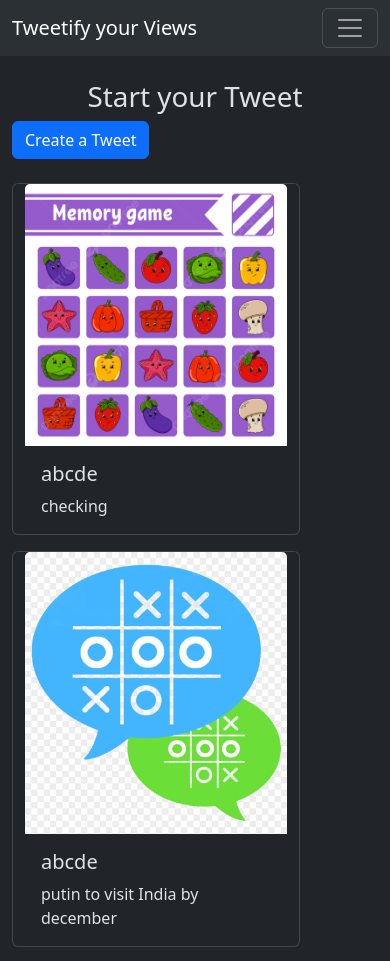
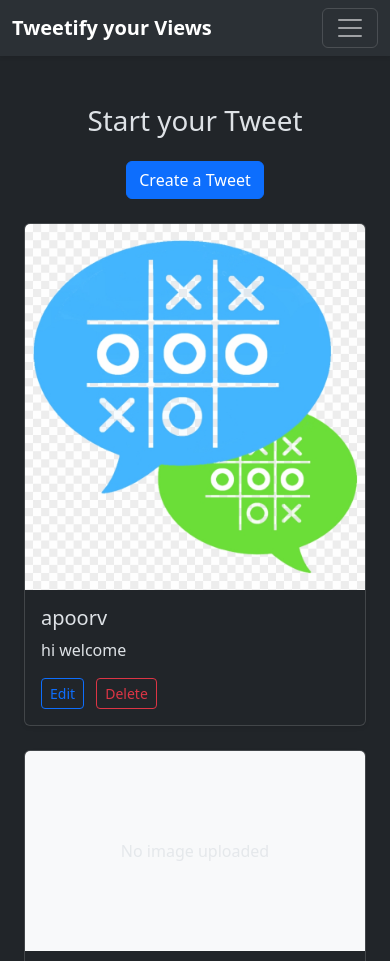
Before and after one commit to apoorvdwivedi25/tweeter, a Django app: page /tweetify/ in a window 390 px wide. Shown: the top 961 px of the page. Run offline with Django 5.2, Linux system fonts and the light colour scheme; a user stored in the database is signed in; data comes from the database, SQL or seed files in the repository.

Commit message:
Add tweet search with highlight filter, navbar username, and UI improvements

```diff
--- a/templates/layout.html
+++ b/templates/layout.html
@@ -5,31 +5,27 @@
   <meta charset="UTF-8" />
   <meta name="viewport" content="width=device-width, initial-scale=1.0" />
   <link href="https://cdn.jsdelivr.net/npm/bootstrap@5.3.8/dist/css/bootstrap.min.css" rel="stylesheet" integrity="sha384-sRIl4kxILFvY47J16cr9ZwB07vP4J8+LH7qKQnuqkuIAvNWLzeN8tE5YBujZqJLB" crossorigin="anonymous">
-  <title>
-    {% block title %}
-    Tweeter with Django
-    {% endblock %}
-  </title>
+  <title>{% block title %}Tweeter with Django{% endblock %}</title>
 </head>
 <body>
-    <nav class="navbar navbar-expand-lg bg-body-tertiary">
+
+  <!-- Navbar -->
+  <nav class="navbar navbar-expand-lg bg-body-tertiary sticky-top shadow-sm">
     <div class="container-fluid">
-          <a class="navbar-brand" href="#">Tweetify your Views</a>
-          <button class="navbar-toggler" type="button" data-bs-toggle="collapse" data-bs-target="#navbarSupportedContent" aria-controls="navbarSupportedContent" aria-expanded="false" aria-label="Toggle navigation">
+      <a class="navbar-brand fw-bold" href="{% url 'tweet_list' %}">Tweetify your Views</a>
+      <button class="navbar-toggler" type="button" data-bs-toggle="collapse" data-bs-target="#navbarSupportedContent"
+        aria-controls="navbarSupportedContent" aria-expanded="false" aria-label="Toggle navigation">
         <span class="navbar-toggler-icon"></span>
       </button>
+
       <div class="collapse navbar-collapse" id="navbarSupportedContent">
         <ul class="navbar-nav me-auto mb-2 mb-lg-0">
           <li class="nav-item">
-                <a class="nav-link active" aria-current="page" href="#">Home</a>
+            <a class="nav-link {% if request.path == '/' %}active{% endif %}" href="{% url 'tweet_list' %}">Home</a>
           </li>
           <li class="nav-item">
-                <a class="nav-link" href="#">Link</a>
+            <a class="nav-link" href="#">Explore</a>
           </li>
-              <li class="nav-item dropdown">
-                <a class="nav-link dropdown-toggle" href="#" role="button" data-bs-toggle="dropdown" aria-expanded="false">
-                  Dropdown
-                </a>
             <ul class="dropdown-menu">
               <li><a class="dropdown-item" href="#">Action</a></li>
               <li><a class="dropdown-item" href="#">Another action</a></li>
@@ -37,30 +33,48 @@
               <li><a class="dropdown-item" href="#">Something else here</a></li>
             </ul>
           </li>
-              <li class="nav-item">
-                <a class="nav-link disabled" aria-disabled="true">Disabled</a>
-              </li>
         </ul>
-            <form class="d-flex" role="search">
-              <input class="form-control me-2" type="search" placeholder="Search" aria-label="Search"/>
-              <button class="btn btn-outline-success" type="submit">Search</button>
+
+        <form class="d-flex me-2" role="search" method="get" action="{% url 'tweet_list' %}">
+          <input class="form-control me-2" type="search" name="q" value="{{ request.GET.q }}" placeholder="Search tweets or users..." aria-label="Search">
+          <button class="btn btn-outline-success me-2" type="submit">Search</button>
+          {% if request.GET.q %}
+            <a href="{% url 'tweet_list' %}" class="btn btn-outline-secondary">Clear</a>
+          {% endif %}
         </form>
-            <a href="{%url 'tweet_list'%}" class = "btn btn-primary mx-2">Tweetify Home</a>
-            {%if user.is_authenticated%}
-            <form method = "post" action = "{% url 'logout'%}">
-              {%csrf_token%}
-              <button class="btn btn-danger" type= "submit">Logout</button>
+
+
+        {% if user.is_authenticated %}
+        <span class="navbar-text me-3 text-light">
+          Welcome, <strong>{{ user.username }}</strong>
+        </span>
+        <form method="post" action="{% url 'logout' %}">
+        {% csrf_token %}
+        <button class="btn btn-danger me-2" type="submit">Logout</button>
         </form>
-            {%else%}
-            <a href="{%url 'register'%}" class = "btn btn-primary mx-2">Register</a>
-            <a href="{%url 'login'%}" class = "btn btn-success mx-2">Login</a>
-            {%endif%}
+        {% else %}
+        <a href="{% url 'register' %}" class="btn btn-primary me-2">Register</a>
+        <a href="{% url 'login' %}" class="btn btn-success me-2">Login</a>
+        {% endif %}
+
       </div>
     </div>
   </nav>
-    <div class = "container">
+
+  <!-- Main Content -->
+  <main class="container py-4">
     {% block content %}
     {% endblock %}
+  </main>
+
+  <!-- Footer -->
+  <footer class="bg-dark text-light text-center py-3 mt-auto">
+    <div class="container">
+      <small>&copy; {{ now|date:"Y" }} Tweetify. All rights reserved.</small>
     </div>
+  </footer>
+
+  <!-- Bootstrap JS -->
+  <script src="https://cdn.jsdelivr.net/npm/bootstrap@5.3.8/dist/js/bootstrap.bundle.min.js" integrity="sha384-ENjdO4Dr2bkBIFxQpeoYz1D6sV1p6nU6YkD1z5zZl5q1z5zZl5q1z5zZl5q1z5zZl" crossorigin="anonymous"></script>
 </body>
 </html>
--- a/tweeter/urls.py
+++ b/tweeter/urls.py
@@ -22,6 +22,7 @@ from django.contrib.auth.urls import views as auth_views
 
 urlpatterns = [
     path('admin/', admin.site.urls),
+    path('', include('tweetify.urls')),
     path('tweet/', include('tweetify.urls')),
     path('tweetify/', include('tweetify.urls')),
     path('accounts/', include('django.contrib.auth.urls')),
--- a/tweetify/templates/tweet_list.html
+++ b/tweetify/templates/tweet_list.html
@@ -1,28 +1,45 @@
 {% extends "layout.html" %}
+{% load highlight %}
+
 {% block title %}
 Tweet with Django
 {% endblock %}
 
 {% block content %}
-<h1 class="text-center mt-4">Start your Tweet</h1>
-<a class="btn btn-primary mb-4" href="{% url 'tweet_create' %}">Create a Tweet</a>
-<div class="container row gap-3">
+<div class="container mt-4">
+  <h1 class="text-center mb-4">Start your Tweet</h1>
+  <div class="text-center mb-4">
+    <a class="btn btn-primary" href="{% url 'tweet_create' %}">Create a Tweet</a>
+  </div>
+
+  {% if query %}
+    <p class="text-muted text-center">Showing results for: <strong>{{ query }}</strong></p>
+  {% endif %}
+
+  <div class="row row-cols-1 row-cols-md-2 row-cols-lg-3 g-4">
     {% for tweet in tweets %}
-    <div class="card" style="width: 18rem;">
+    <div class="col">
+      <div class="card h-100 shadow-sm">
         {% if tweet.photo %}
-            <img src="{{ tweet.photo.url }}" class="card-img-top" alt="Tweet Image">
+          <img src="{{ tweet.photo.url }}" class="card-img-top" alt="Tweet image by {{ tweet.user.username }}">
         {% else %}
-            <p class="text-muted text-center">No image uploaded</p>
+          <div class="card-img-top d-flex align-items-center justify-content-center bg-light" style="height: 200px;">
+            <span class="text-muted">No image uploaded</span>
+          </div>
         {% endif %}
-        <div class="card-body">
-            <h5 class="card-title">{{ tweet.user.username }}</h5>
-            <p class="card-text">{{ tweet.text }}</p>
-            {% if tweet.user == user %}
-            <a href="{% url 'tweet_edit' tweet.id %}" class="btn btn-primary">Edit</a>
-            <a href="{% url 'tweet_delete' tweet.id %}" class="btn btn-danger">Delete</a>
-            {% endif %}
+        <div class="card-body d-flex flex-column">
+          <h5 class="card-title">{{ tweet.user.username|highlight:query|safe }}</h5>
+          <p class="card-text">{{ tweet.text|highlight:query|safe }}</p>
+          {% if tweet.user == user %}
+          <div class="mt-auto">
+            <a href="{% url 'tweet_edit' tweet.id %}" class="btn btn-sm btn-outline-primary me-2">Edit</a>
+            <a href="{% url 'tweet_delete' tweet.id %}" class="btn btn-sm btn-outline-danger">Delete</a>
+          </div>
+          {% endif %}
         </div>
+      </div>
     </div>
     {% endfor %}
+  </div>
 </div>
 {% endblock %}
--- /dev/null
+++ b/tweetify/templatetags/highlight.py
@@ -0,0 +1,12 @@
+# tweetify/templatetags/highlight.py
+from django import template
+import re
+
+register = template.Library()
+
+@register.filter
+def highlight(text, query):
+    if not query:
+        return text
+    pattern = re.compile(re.escape(query), re.IGNORECASE)
+    return pattern.sub(lambda m: f'<mark>{m.group(0)}</mark>', text)
--- a/tweetify/views.py
+++ b/tweetify/views.py
@@ -1,6 +1,7 @@
 from django.shortcuts import render
 from .models import Tweet
 from .forms import TweetForm, UserRegistrationForm
+from django.db.models import Q
 
 from django.shortcuts import get_object_or_404, redirect
 from django.contrib.auth.decorators import login_required
@@ -64,3 +65,14 @@ def register(request):
         form = UserRegistrationForm()
 
     return render (request, 'registration/register.html',{'form': form})
+
+def tweet_list(request):
+    query = request.GET.get('q')
+    tweets = Tweet.objects.all().order_by('-created_at')
+
+    if query:
+        tweets = tweets.filter(
+            Q(text__icontains=query) | Q(user__username__icontains=query)
+        )
+
+    return render(request, 'tweet_list.html', {'tweets': tweets, 'query': query})
```
Also changed, not shown: templates/registration/logged_out.html (+13 -4 lines), templates/registration/login.html (+31 -9 lines), templates/registration/register.html (+27 -8 lines), tweeter/settings.py (+63 -20 lines), tweetify/templates/index.html (+9 -1 lines), tweetify/templates/tweet_confirm_delete.html (+20 -7 lines), tweetify/templates/tweet_form.html (+32 -9 lines), db.sqlite3, media/photos/tic_tac_toe_B0DRymy.png (added), tweetify/migrations/0002_rename_user_tweet_user.py (added), tweetify/templatetags/__init__.py (added). Lines whose indentation alone changed are shown as unchanged.
